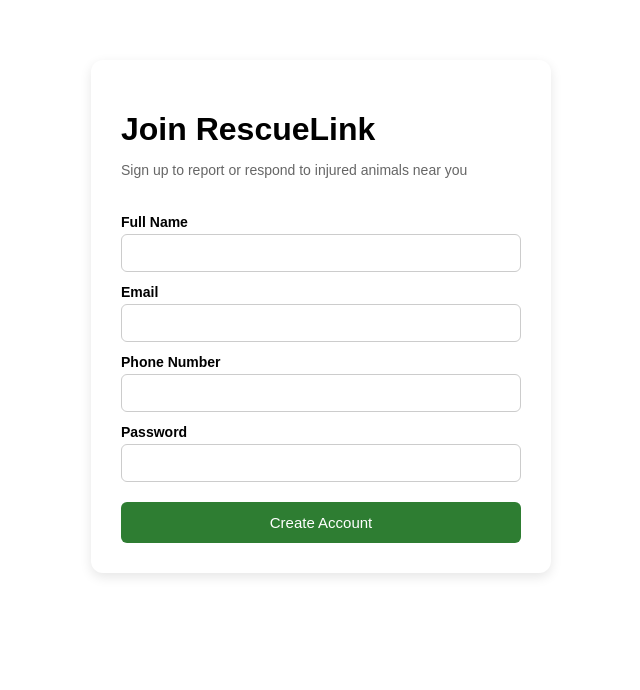
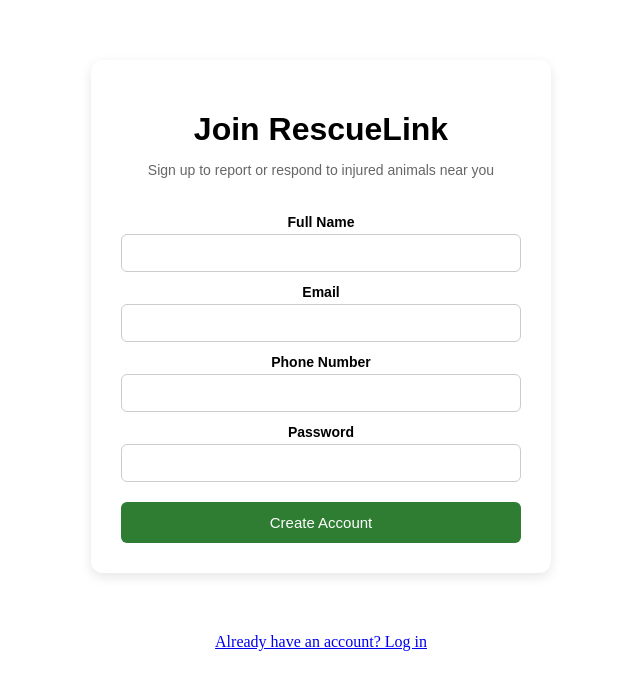
Before and after one commit to Pushkaarr/RescueLink-Web, an Angular app: page / in a window 1280 px wide. Shown: the top 690 px of the page, without its empty margins (319-959 px from the left). Built offline with nearby package versions, Linux system fonts and the light colour scheme.

Commit message:
Build login screen with token storage, add signup/login toggle

```diff
--- a/src/app/app.html
+++ b/src/app/app.html
@@ -1 +1,10 @@
-<app-signup></app-signup>
+<div style="text-align: center; margin-top: 20px;">
+  <app-signup *ngIf="!showLogin"></app-signup>
+  <app-login *ngIf="showLogin"></app-login>
+
+  <p>
+    <a href="javascript:void(0)" (click)="toggleView()">
+      {{ showLogin ? "Don't have an account? Sign up" : "Already have an account? Log in" }}
+    </a>
+  </p>
+</div>
--- a/src/app/app.ts
+++ b/src/app/app.ts
@@ -1,13 +1,20 @@
 import { Component } from '@angular/core';
+import { CommonModule } from '@angular/common';
 import { RouterOutlet } from '@angular/router';
 import { Signup } from './components/signup/signup';
+import { Login } from './components/login/login';
 
 @Component({
   selector: 'app-root',
-  imports: [RouterOutlet, Signup],
+  imports: [RouterOutlet, CommonModule, Signup, Login],
   templateUrl: './app.html',
   styleUrl: './app.css'
 })
 export class App {
   protected title = 'rescuelink-web';
+  showLogin = false;
+
+  toggleView() {
+    this.showLogin = !this.showLogin;
+  }
 }
--- /dev/null
+++ b/src/app/components/login/login.css
@@ -0,0 +1,62 @@
+.login-container {
+  max-width: 400px;
+  margin: 60px auto;
+  padding: 30px;
+  border-radius: 12px;
+  box-shadow: 0 4px 12px rgba(0,0,0,0.1);
+  font-family: Arial, sans-serif;
+}
+
+h1 {
+  margin-bottom: 4px;
+}
+
+.subtitle {
+  color: #666;
+  margin-bottom: 24px;
+  font-size: 14px;
+}
+
+form {
+  display: flex;
+  flex-direction: column;
+}
+
+label {
+  margin-top: 12px;
+  margin-bottom: 4px;
+  font-size: 14px;
+  font-weight: bold;
+}
+
+input {
+  padding: 10px;
+  border: 1px solid #ccc;
+  border-radius: 6px;
+  font-size: 14px;
+}
+
+button {
+  margin-top: 20px;
+  padding: 12px;
+  background-color: #2e7d32;
+  color: white;
+  border: none;
+  border-radius: 6px;
+  font-size: 15px;
+  cursor: pointer;
+}
+
+button:hover {
+  background-color: #256428;
+}
+
+.success {
+  color: green;
+  margin-top: 16px;
+}
+
+.error {
+  color: red;
+  margin-top: 16px;
+}
--- /dev/null
+++ b/src/app/components/login/login.html
@@ -0,0 +1,17 @@
+<div class="login-container">
+  <h1>Welcome Back</h1>
+  <p class="subtitle">Log in to RescueLink</p>
+
+  <form (ngSubmit)="onSubmit()">
+    <label>Email</label>
+    <input type="email" [(ngModel)]="email" name="email" required />
+
+    <label>Password</label>
+    <input type="password" [(ngModel)]="password" name="password" required />
+
+    <button type="submit">Log In</button>
+  </form>
+
+  <p *ngIf="successMessage" class="success">{{ successMessage }}</p>
+  <p *ngIf="errorMessage" class="error">{{ errorMessage }}</p>
+</div>
--- /dev/null
+++ b/src/app/components/login/login.ts
@@ -0,0 +1,43 @@
+import { Component } from '@angular/core';
+import { FormsModule } from '@angular/forms';
+import { HttpClient } from '@angular/common/http';
+import { CommonModule } from '@angular/common';
+
+@Component({
+  selector: 'app-login',
+  standalone: true,
+  imports: [FormsModule, CommonModule],
+  templateUrl: './login.html',
+  styleUrl: './login.css'
+})
+export class Login {
+  email = '';
+  password = '';
+
+  successMessage = '';
+  errorMessage = '';
+
+  constructor(private http: HttpClient) {}
+
+  onSubmit() {
+    this.successMessage = '';
+    this.errorMessage = '';
+
+    const payload = {
+      email: this.email,
+      password: this.password
+    };
+
+    this.http.post<any>('http://localhost:5201/api/auth/login', payload).subscribe({
+      next: (response) => {
+        this.successMessage = `Welcome back, ${response.fullName}!`;
+        // Save the token so we can use it for future requests (like claiming a case)
+        localStorage.setItem('rescuelink_token', response.token);
+        localStorage.setItem('rescuelink_user', JSON.stringify(response));
+      },
+      error: (err) => {
+        this.errorMessage = 'Invalid email or password.';
+      }
+    });
+  }
+}
--- a/src/app/components/signup/signup.ts
+++ b/src/app/components/signup/signup.ts
@@ -32,7 +32,7 @@ export class Signup {
       password: this.password
     };
 
-    this.http.post('http://localhost:5062/api/auth/signup', payload).subscribe({
+    this.http.post('http://localhost:5201/api/auth/signup', payload).subscribe({
       next: () => {
         this.successMessage = 'Account created successfully! You can now log in.';
         this.fullName = '';
```
Also changed, not shown: 1 other file (tests, documents, lock files or other folders).
